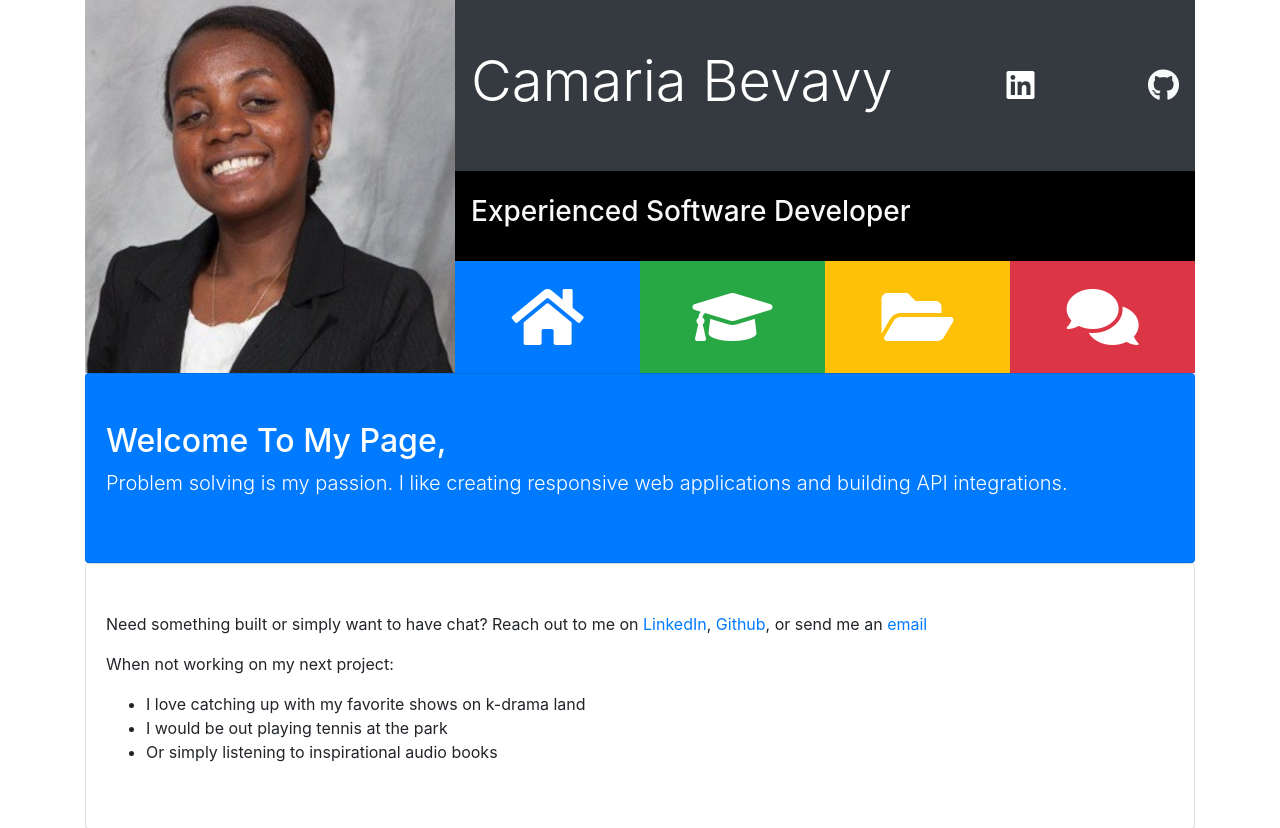
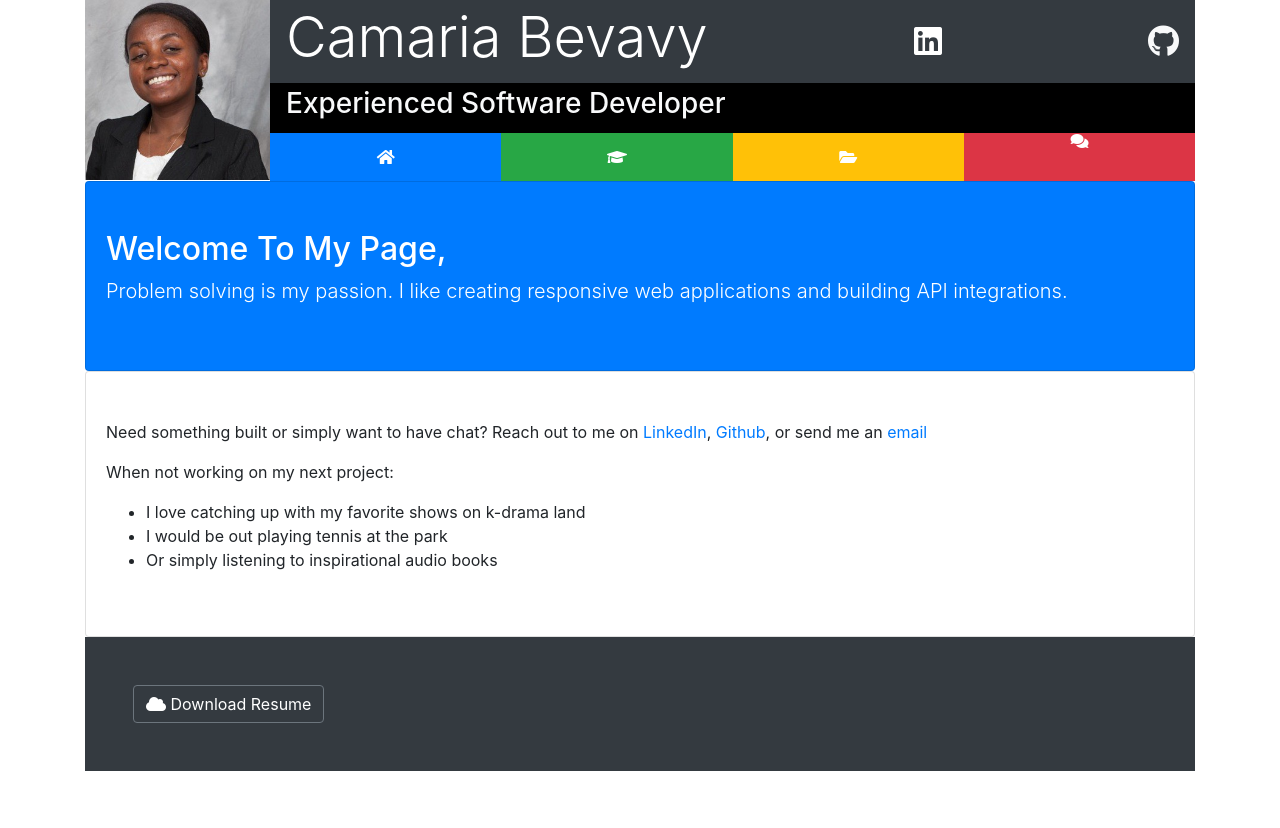
Before and after one commit to Keeady/codencook, a PHP site: page /index.html in a window 1280 px wide. Shown: the top 828 px of the page. After the commit the page ends 771 px from the top, so only its background shows below. Run offline with PHP 8.4, Linux system fonts and the light colour scheme; some libraries are stand-ins or nearby versions.

Commit message:
reduce profile image size and page should be visible at one glance in a laptop

```diff
--- a/css/style.css
+++ b/css/style.css
@@ -1,6 +1,6 @@
 #profile-img {
     width: 100%;
-    height: 100%;
+    height: auto;
 }
 
 #work-nav {
--- a/index.html
+++ b/index.html
@@ -9,19 +9,20 @@
           crossorigin="anonymous">
     <link rel="stylesheet" href="https://stackpath.bootstrapcdn.com/bootstrap/4.1.1/css/bootstrap.min.css" integrity="sha384-WskhaSGFgHYWDcbwN70/dfYBj47jz9qbsMId/iRN3ewGhXQFZCSftd1LZCfmhktB"
           crossorigin="anonymous">
+    <link rel="stylesheet" href="https://cdnjs.cloudflare.com/ajax/libs/ekko-lightbox/5.3.0/ekko-lightbox.css" />
     <link rel="stylesheet" href="css/style.css">
-    <title>Bootstrap Theme</title>
+    <title>Camaria B. - Portfolio</title>
 </head>
 
 <body>
     <div class="container">
         <header>
             <div class="row no-gutters">
-                <div class="col-lg-4 col-xs-12">
+                <div class="col-lg-2 col-xs-12">
                     <img id="profile-img" src="img/profile.png" alt="smiling profile picture"/>
                 </div>
-                <div class="col-lg-8 col-xs-12 d-flex flex-column">
-                        <div class="navigation d-flex px-3 py-5 justify-content-between align-items-center bg-dark text-white">
+                <div class="col-lg-10 col-xs-12 d-flex flex-column">
+                        <div class="navigation d-flex px-3 py-1 justify-content-between align-items-center bg-dark text-white">
                                 <div class="name">
                                     <h1 class="display-4">Camaria Bevavy</h1>
                                 </div>
@@ -36,24 +37,24 @@
                                 </a>
                             </div>
                         </div>
-                        <div class="job-title px-3 py-4 text-light">
+                        <div class="job-title px-3 py-1 text-light">
                             <h3>Experienced Software Developer</h3>
                         </div>
                         <div class="main-navs d-flex align-items-stretch text-white text-center">
-                                <div class="main-nav-item p-4 bg-primary" id="home-nav" data-toggle="collapse" data-target="#home">
-                                    <i class="fas fa-home fa-4x fa-inverse d-block"></i>
+                                <div class="main-nav-item p-3 bg-primary" id="home-nav" data-toggle="collapse" data-target="#home">
+                                    <i class="fas fa-home fa fa-inverse d-block"></i>
                                     <span class="link-caption text-light d-none">Home</span>
                                 </div>
-                                <div data-toggle="collapse" data-target="#resume" class="main-nav-item p-4 bg-success" id="academia-nav">
-                                    <i class="fas fa-graduation-cap fa-4x fa-inverse d-block"></i>
+                                <div data-toggle="collapse" data-target="#resume" class="main-nav-item p-3 bg-success" id="academia-nav">
+                                    <i class="fas fa-graduation-cap fa fa-inverse d-block"></i>
                                     <span class="text-light d-none">Resume</span>
                                 </div>
-                                <div data-toggle="collapse" data-target="#work" class="main-nav-item p-4 bg-warning" id="work-nav">
-                                    <i class="fas fa-folder-open fa-4x fa-inverse d-block"></i>
+                                <div data-toggle="collapse" data-target="#work" class="main-nav-item p-3 bg-warning" id="work-nav">
+                                    <i class="fas fa-folder-open fa fa-inverse d-block"></i>
                                     <span class="text-light d-none">Work</span>
                                 </div>
-                                <div data-toggle="collapse" data-target="#contact" class="main-nav-item p-4 bg-danger" id="contact-nav">
-                                    <i class="fas fa-comments fa-4x fa-inverse d-block"></i>
+                                <div data-toggle="collapse" data-target="#contact" class="main-nav-item p bg-danger" id="contact-nav">
+                                    <i class="fas fa-comments fa fa-inverse d-block"></i>
                                     <span class="text-light d-none">Contact</span>
                                 </div>
                         </div>
@@ -215,7 +277,12 @@
 
     $('.main-nav-item').on('click', function () {
         $('.collapse').collapse('hide');
-    })
+    });
+
+    $(document).on('click', '[data-toggle="lightbox"]', function(event) {
+        event.preventDefault();
+        $(this).ekkoLightbox();
+    });
 </script>
 </body>
 
```
Also changed, not shown: other parts of index.html (+64 -3 lines).
